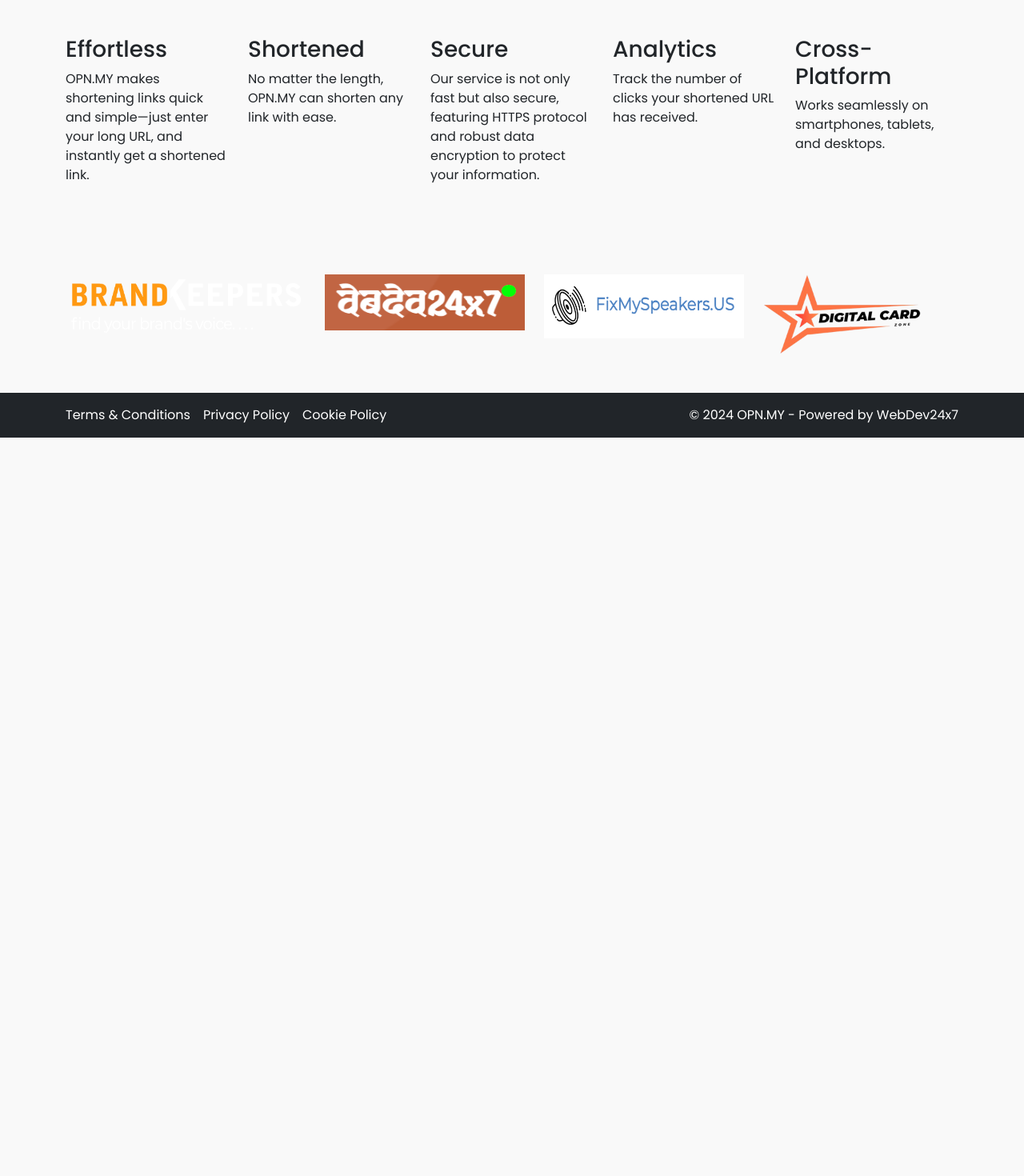
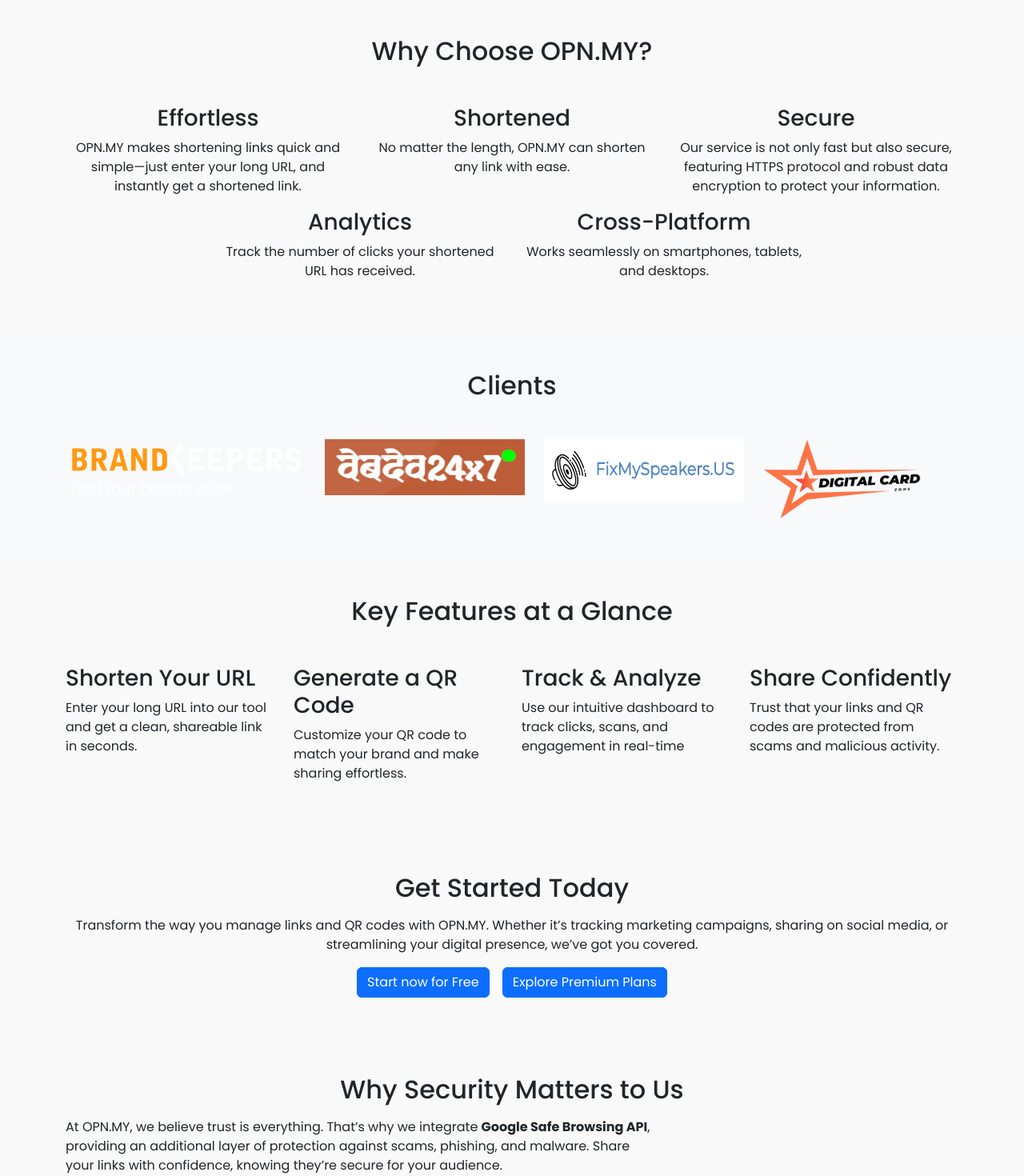
Before and after one commit to rajatkumar0312/url-shortner, a Next.js app: page / in a window 1280 px wide. Shown: the part 1160-2630 px from the top of the page at 80% size. Before the commit the page ends 1707 px from the top, so only its background shows below. Built offline with nearby package versions, Linux system fonts and the light colour scheme.

Commit message:
updated homepage layout

```diff
--- a/app/layout.tsx
+++ b/app/layout.tsx
@@ -21,8 +21,8 @@ const geistMono = localFont({
 });
 
 export const metadata: Metadata = {
-  title: "OPN.MY- Free URL Shortner",
-  description: "Free URL Shortner",
+  title: "Create, Track, and Secure Your Links with OPN.MY | URL Shortener with QR Code Feature",
+  description: "Shorten your URLs, generate QR codes, and track link performance with OPN.MY. Scam-free, Google Safe Browsing API integration, and pricing plans tailored for everyone.",
 };
 
 export default function RootLayout({ children, }: Readonly<{ children: React.ReactNode; }>) {
--- a/app/page.tsx
+++ b/app/page.tsx
@@ -70,7 +70,7 @@ export default function Home() {
             <div className="col-md-6">
               <div className="header-text caption py-5">
                   <h1 className="display-4 text-white text-center fw-bold">Free URL Shortner</h1>
-                  <p className="mb-5 text-white text-center">OPN.MY is a free tool to shorten URLs powered by Rebrandly. Create short & memorable links in seconds.</p>
+                  <p className="mb-5 text-white text-center">Welcome to OPN.MY – Your Go-To URL Shortener and QR Code Generator</p>
                   <div className="d-flex flex-auto mb-3">
                     <p className="text-center mx-auto d-flex gap-3">
                       <button className={`btn btn-primary mr-3 ${activeTab === 'shortUrl' ? 'disabled' : ''}`} id="shortUrlTabBtn" onClick={() => (setActiveTab('shortUrl'))}>Generate Short URL</button>
@@ -192,33 +192,36 @@ export default function Home() {
       </section>
       <section id="thirdHome" className="py-5">
         <div className="container">
-          <div className="row">
-            <div className="col">
-              <div className="singleFeatureHome">
+          <div className="row justify-content-center">
+            <div className="col-12">
+              <h2 className="text-center mb-5">Why Choose OPN.MY?</h2>
+            </div>
+            <div className="col-4">
+              <div className="singleFeatureHome text-center">
                 <h3>Effortless</h3>
                 <p>OPN.MY makes shortening links quick and simple—just enter your long URL, and instantly get a shortened link.</p>
               </div>
             </div>
-            <div className="col">
-              <div className="singleFeatureHome">
+            <div className="col-4">
+              <div className="singleFeatureHome text-center">
                 <h3>Shortened</h3>
                 <p>No matter the length, OPN.MY can shorten any link with ease.</p>
               </div>
             </div>
-            <div className="col">
-              <div className="singleFeatureHome">
+            <div className="col-4">
+              <div className="singleFeatureHome text-center">
                 <h3>Secure</h3>
                 <p>Our service is not only fast but also secure, featuring HTTPS protocol and robust data encryption to protect your information.</p>
               </div>
             </div>
-            <div className="col">
-              <div className="singleFeatureHome">
+            <div className="col-4">
+              <div className="singleFeatureHome text-center">
                 <h3>Analytics</h3>
                 <p>Track the number of clicks your shortened URL has received.</p>
               </div>
             </div>
-            <div className="col">
-              <div className="singleFeatureHome">
+            <div className="col-4">
+              <div className="singleFeatureHome text-center">
                 <h3>Cross-Platform</h3>
                 <p>Works seamlessly on smartphones, tablets, and desktops.</p>
               </div>
@@ -226,9 +229,12 @@ export default function Home() {
           </div>
         </div>
       </section>
-      <section id="fourHome" className="py-5">
+      <section id="fourHome" className="py-5 bg-light">
         <div className="container">
           <div className="row">
+            <div className="col-lg-12">
+              <h2 className="text-center mb-5">Clients</h2>
+            </div>
             <div className="col">
               <Image
                 src="/Brand-Keepers.png"
@@ -264,6 +270,69 @@ export default function Home() {
           </div>
         </div>
       </section>
+      <section id="fiveHome" className="py-5">
+        <div className="container">
+          <div className="row">
+            <div className="col-lg-12">
+              <h2 className="text-center mb-5">Key Features at a Glance</h2>
+            </div>
+            <div className="col">
+              <div className="singleHowitWorks">
+                <h3>Shorten Your URL</h3>
+                <p>Enter your long URL into our tool and get a clean, shareable link in seconds.</p>
+              </div>
+            </div>
+            <div className="col">
+              <div className="singleHowitWorks">
+                <h3>Generate a QR Code</h3>
+                <p>Customize your QR code to match your brand and make sharing effortless.</p>
+              </div>
+            </div>
+            <div className="col">
+              <div className="singleHowitWorks">
+                <h3>Track & Analyze</h3>
+                <p>Use our intuitive dashboard to track clicks, scans, and engagement in real-time</p>
+              </div>
+            </div>
+            <div className="col">
+              <div className="singleHowitWorks">
+                <h3>Share Confidently</h3>
+                <p>Trust that your links and QR codes are protected from scams and malicious activity.</p>
+              </div>
+            </div>
+          </div>
+        </div>
+      </section>
+      <section id="sixHome" className="py-5">
+        <div className="container">
+          <div className="row">
+            <div className="col-lg-12 text-center">
+              <h2 className="text-center mb-3">Get Started Today</h2>
+              <p>Transform the way you manage links and QR codes with OPN.MY. Whether it’s tracking marketing campaigns, sharing on social media, or streamlining your digital presence, we’ve got you covered.</p>
+              <div className="d-flex gap-3 justify-content-center">
+                <Link href="/login" className="btn btn-primary">Start now for Free</Link>
+                <Link href="/pricing" className="btn btn-primary">Explore Premium Plans</Link>
+              </div>
+            </div>
+          </div>
+        </div>
+      </section>
+      <section id="sevenHome" className="py-5">
+        <div className="container">
+          <div className="row">
+            <div className="col-lg-12">
+              <h2 className="text-center mb-3">Why Security Matters to Us</h2>
+            </div>
+            <div className="col-lg-8">
+              <p>At OPN.MY, we believe trust is everything. That’s why we integrate <strong>Google Safe Browsing API</strong>, providing an additional layer of protection against scams, phishing, and malware. Share your links with confidence, knowing they’re secure for your audience.</p>
+            </div>
+            <div className="col-lg-4">
+              <figure>
+              </figure>
+            </div>
+          </div>
+        </div>
+      </section>
     </main>
   );
 }
```
